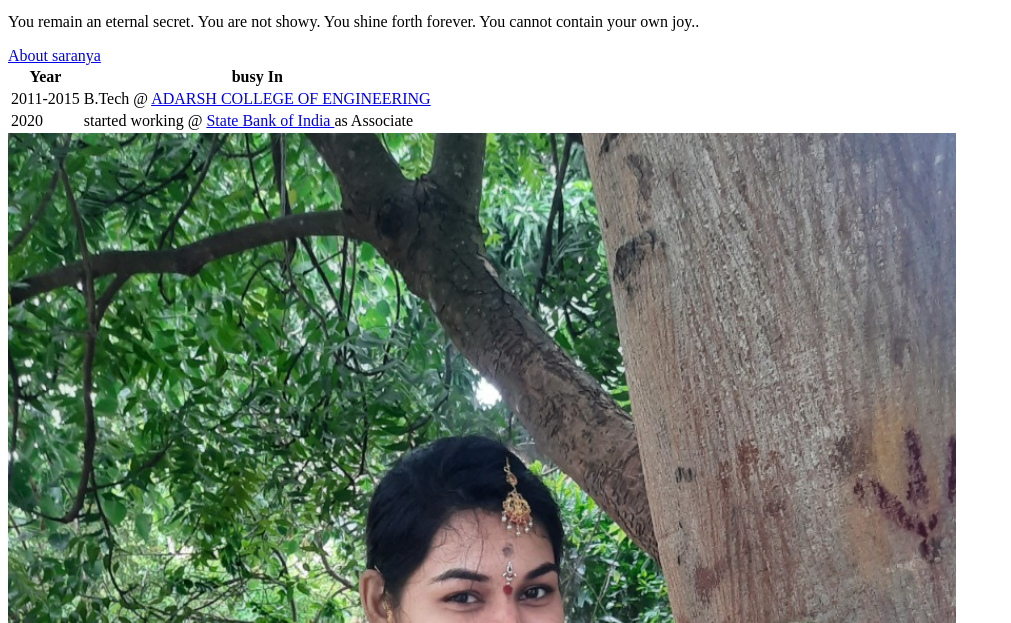
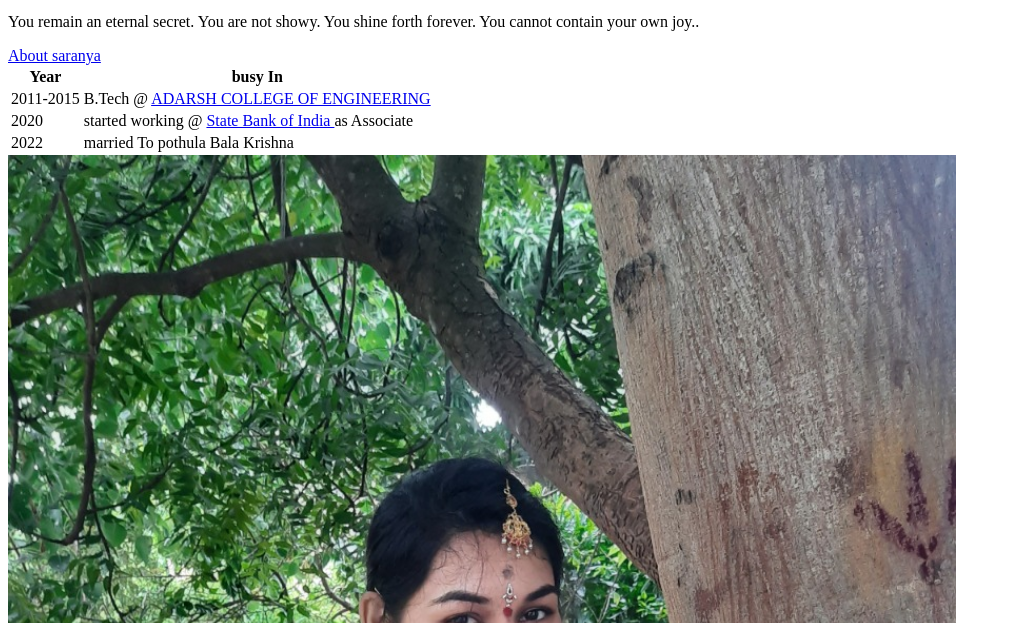
Before and after one commit to pothula5/saranya, a plain HTML site: page index.html in a window 1280 px wide. Shown: the part 177-800 px from the top of the page, without its empty margins (0-1011 px from the left). Drawn offline with Linux system fonts and the light colour scheme.

Commit message:
Update index.html

```diff
--- a/index.html
+++ b/index.html
@@ -39,7 +39,11 @@
                     <td>started working @ <a href="https://www.onlinesbi.sbi/">State Bank of India </a> as Associate</td>
 
 </tr>
+<tr>
+    <td>2022</td>
+                    <td>married To pothula Bala Krishna</td>
 
+</tr>
 
             </table>
 
```
